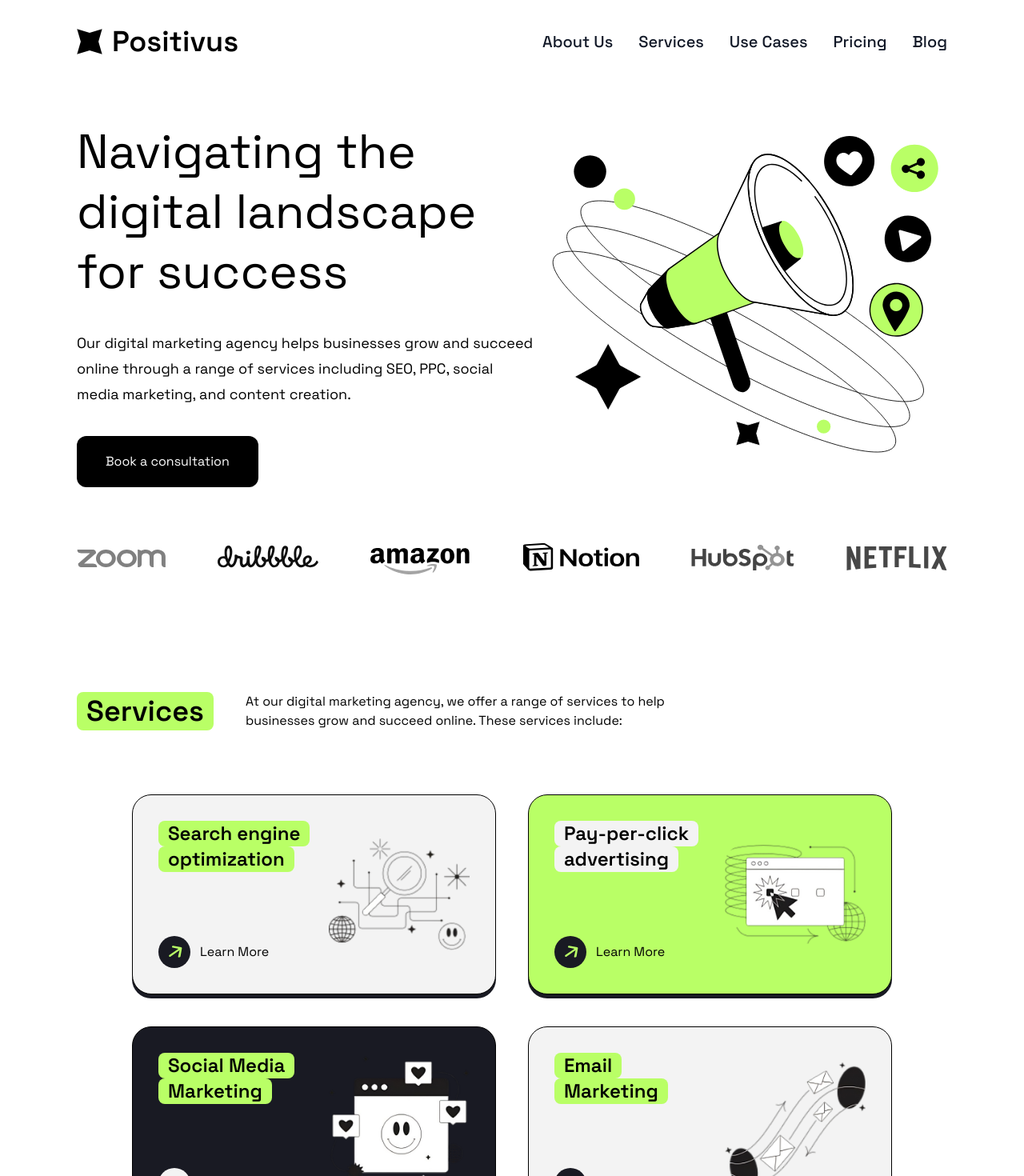
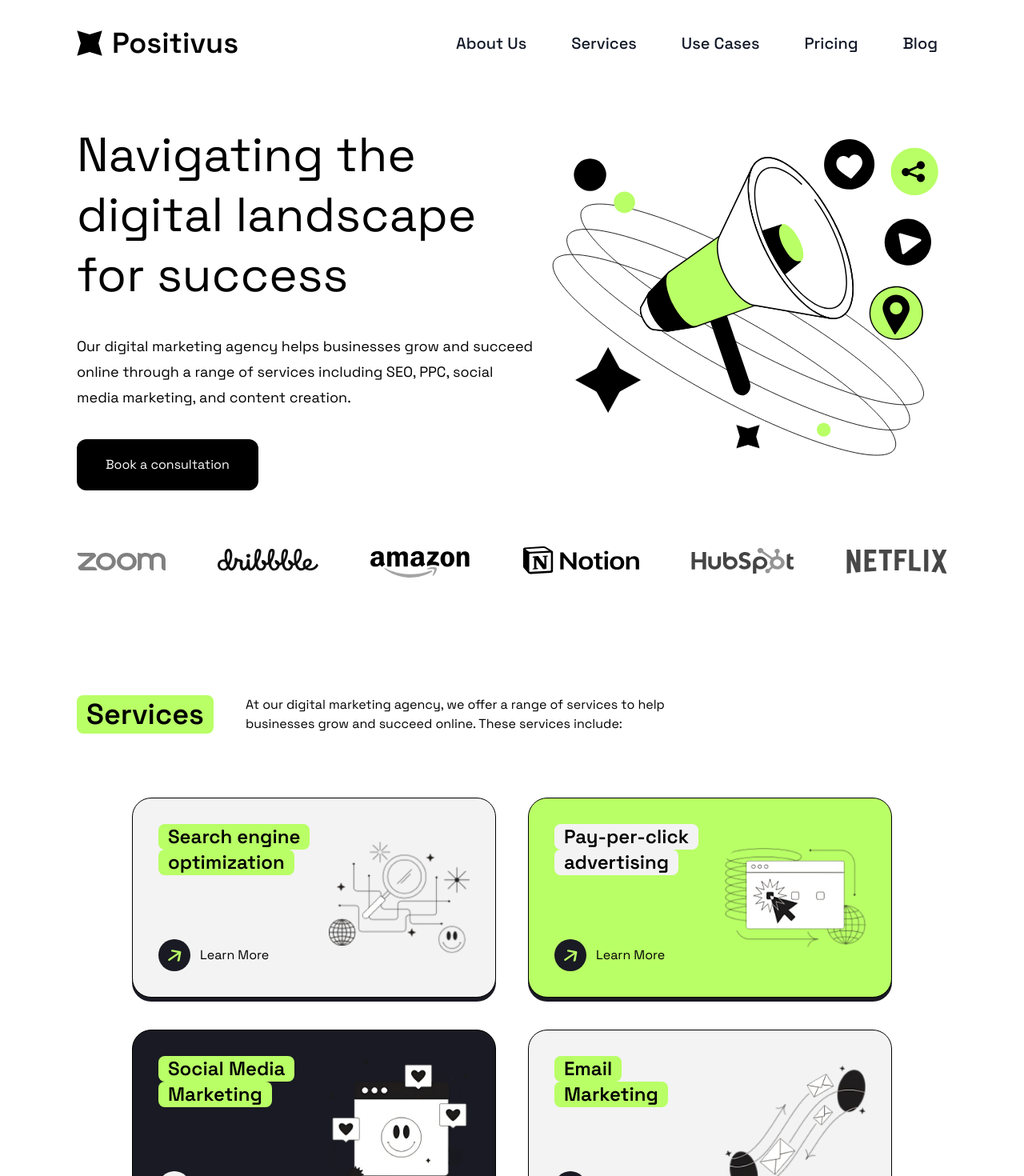
Before and after one commit to qqwrxtr/Market-Agency, a React (Create React App) app: page / in a window 1280 px wide. Shown: the top 1470 px of the page at 80% size. Built offline with nearby package versions, Linux system fonts and the light colour scheme.

Commit message:
mini update color scheme header and add animation learn more button

```diff
--- a/src/components/Header/Header.jsx
+++ b/src/components/Header/Header.jsx
@@ -58,8 +58,7 @@ const Header = () => {
                 <li>
                   <a
                     href="#"
-                    className="block py-2 px-3 text-gray-900 rounded md:bg-transparent md:p-0 dark:text-black hover:bg-gray-100 md:hover:bg-transparent hover:text-blue-500"
-                    aria-current="page"
+                    className="block py-2 px-3 text-gray-900 hover:text-green-600"
                   >
                     About Us
                   </a>
@@ -67,7 +66,7 @@ const Header = () => {
                 <li>
                   <a
                     href="#"
-                    className="block py-2 px-3 text-gray-900 rounded hover:bg-gray-100 md:hover:bg-transparent md:border-0 md:p-0 dark:text-black dark:hover:bg-gray-700 dark:hover:text-blue-500 md:dark:hover:bg-transparent"
+                    className="block py-2 px-3 text-gray-900 hover:text-green-600"
                   >
                     Services
                   </a>
@@ -75,7 +74,7 @@ const Header = () => {
                 <li>
                   <a
                     href="#"
-                    className="block py-2 px-3 text-gray-900 rounded hover:bg-gray-100 md:hover:bg-transparent md:border-0 md:p-0 dark:text-black dark:hover:bg-gray-700 dark:hover:text-blue-500 md:dark:hover:bg-transparent"
+                    className="block py-2 px-3 text-gray-900 hover:text-green-600"
                   >
                     Use Cases
                   </a>
@@ -83,7 +82,7 @@ const Header = () => {
                 <li>
                   <a
                     href="#"
-                    className="block py-2 px-3 text-gray-900 rounded hover:bg-gray-100 md:hover:bg-transparent md:border-0 md:p-0 dark:text-black dark:hover:bg-gray-700 dark:hover:text-blue-500 md:dark:hover:bg-transparent"
+                    className="block py-2 px-3 text-gray-900 hover:text-green-600"
                   >
                     Pricing
                   </a>
@@ -91,7 +90,7 @@ const Header = () => {
                 <li>
                   <a
                     href="#"
-                    className="block py-2 px-3 text-gray-900 rounded hover:bg-gray-100 md:hover:bg-transparent md:border-0 md:hover:text-blue-700 md:p-0 dark:text-black md:dark:hover:text-blue-500 dark:hover:bg-gray-700 dark:hover:text-white md:dark:hover:bg-transparent"
+                    className="block py-2 px-3 text-gray-900 hover:text-green-600"
                   >
                     Blog
                   </a>
--- a/src/components/Services/ServicesCard/ServicesCard.css
+++ b/src/components/Services/ServicesCard/ServicesCard.css
@@ -1,7 +1,5 @@
 .-rotate-125{
     rotate: -125deg;
-    margin-left: 3px;
-    margin-top: 2px;
 }
 
 .services_card{
--- a/src/components/Services/ServicesCard/ServicesCard.jsx
+++ b/src/components/Services/ServicesCard/ServicesCard.jsx
@@ -1,4 +1,5 @@
 import React from "react";
+import { motion } from "framer-motion";
 import "./ServicesCard.css";
 
 const colorScheme = {
@@ -55,13 +56,15 @@ const ServicesCard = (props) => {
                 </p>
               </div>
               <div className="learn__more__button pt-20">
-                <button className={`flex items-center ${learnMoreTextColor}`}>
-                  <div
+                <button className={`flex items-center ${learnMoreTextColor} button__learn__more`}>
+                  <motion.div
                     className="flex items-center justify-center w-10 h-10 rounded-full"
                     style={{ backgroundColor: colorType.arrowbg }}
+                    whileHover={{ rotate: 360 }}
+                    transition={{ duration: 0.6, ease: "easeInOut" }}
                   >
                     <svg
-                      className="w-6 h-6 transform -rotate-125"
+                      className="w-6 h-6 transform -rotate-125 ml-0.5 mt-1"
                       fill="currentColor"
                       viewBox="0 0 20 20"
                       xmlns="http://www.w3.org/2000/svg"
@@ -73,7 +76,7 @@ const ServicesCard = (props) => {
                         clipRule="evenodd"
                       ></path>
                     </svg>
-                  </div>
+                  </motion.div>
                   <div className="learn__more__text">
                     <p className="pl-3">Learn More</p>
                   </div>
@@ -81,11 +84,11 @@ const ServicesCard = (props) => {
               </div>
             </div>
             <div className="img_service_card">
-                <img
+              <img
                 src={card.img}
                 alt={card.title}
                 className="w-44 h-35 object-cover rounded-3xl"
-                />
+              />
             </div>
           </div>
         );
```
